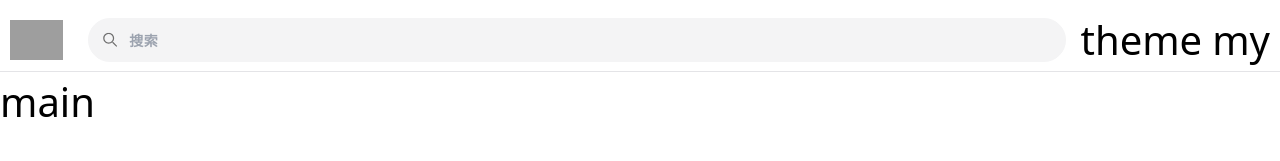
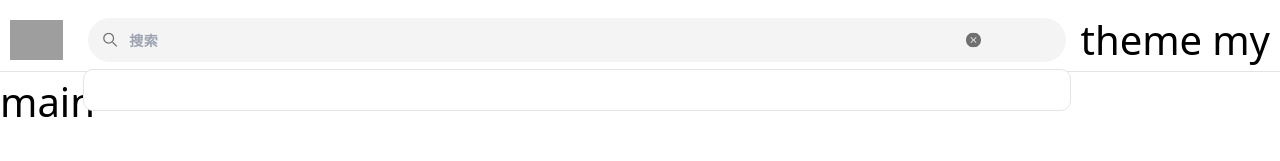
Before and after one commit to liyihang/General-Frontend, a Vue app: page / in a window 1280 px wide. Shown: the top 161 px of the page. Built offline with nearby package versions, Linux system fonts and the light colour scheme; grey boxes are pictures that could not be loaded.

Commit message:
search style

```diff
--- a/src/libs/search/index.vue
+++ b/src/libs/search/index.vue
@@ -1,13 +1,27 @@
 <template>
-  <div class="relative p-0.5 rounded-xl border-white duration-500 hover:bg-red-100/40">
+  <div class="group relative p-0.5 rounded-xl border-white duration-500 hover:bg-red-100/40">
     <div>
       <!-- search icon -->
       <m-svg-icon class="w-1.5 h-1.5 absolute translate-y-[-50%] top-[50%] left-2" name="search" color="#707070">
       </m-svg-icon>
       <!-- 输入框 -->
-      <input class=" block w-full h-[44px] pl-4 outline-0 bg-zinc-100 text-sm caret-zinc-100 rounded-xl text-zinc-900 tracking-wide font-semibold border border-zinc-100 focus:border-red-300"
+      <input class=" block w-full h-[44px] pl-4 outline-0 bg-zinc-100  caret-zinc-400 rounded-xl text-zinc-900 tracking-wide text-sm font-semibold border border-zinc-100 duration-500 focus:border-red-300 group-hover:bg-white group-hover:border-zinc-200"
              placeholder="搜索" type="text">
+      <!-- 删除图标 -->
+      <m-svg-icon name="input-delete"
+                  class="w-1.5 h-1.5 absolute translate-y-[-50%] top-[50%] right-9 cursor-pointer duration-500">
+      </m-svg-icon>
+      <!-- 分割线 -->
+      <div class=" opacity-0 h-1.5 w-[1px] absolute translate-y-[-50%] top-[50%] right-[62px] duration-500 bg-zinc-200">
+      </div>
+      <!-- 按钮 -->
     </div>
+    <transition name="slide" mode="">
+      <div
+           class=" max-h-[368px] w-full text-base overflow-auto bg-white absolute z-20 left-0 top-[56px] p-2 rounded  border border-zinc-200 duration-200 hover:shadow-2xl">
+        <slot name="dropdown" />
+      </div>
+    </transition>
   </div>
 </template>
 
@@ -16,4 +30,14 @@
 </script>
 
 <style lang="scss" scoped>
+.slide-enter-active,
+.slide-leave-active {
+  transition: all 0.3s;
+}
+
+.slide-enter-from,
+.slide-leave-to {
+  opacity: 0;
+  transform: translateY(40px)
+}
 </style>
--- a/src/views/layout/components/header/index.vue
+++ b/src/views/layout/components/header/index.vue
@@ -1,7 +1,8 @@
 <template>
   <div class=" w-full bg-white border-b border-b-zinc-200 px-1 py-1">
     <div class=" flex items-center">
-      <img class=" h-4 cursor-pointer mr-2" src="https://www.imooc.com/static/img/index/logo2020.png" alt=""
+      <img class=" h-4 cursor-pointer mr-2"
+           src="https://www.google.com.hk/images/branding/googlelogo/2x/googlelogo_color_92x30dp.png" alt=""
            @click="onToHome">
       <header-search class=" mr-1"></header-search>
       <header-theme-vue class=" mr-1"></header-theme-vue>
```
